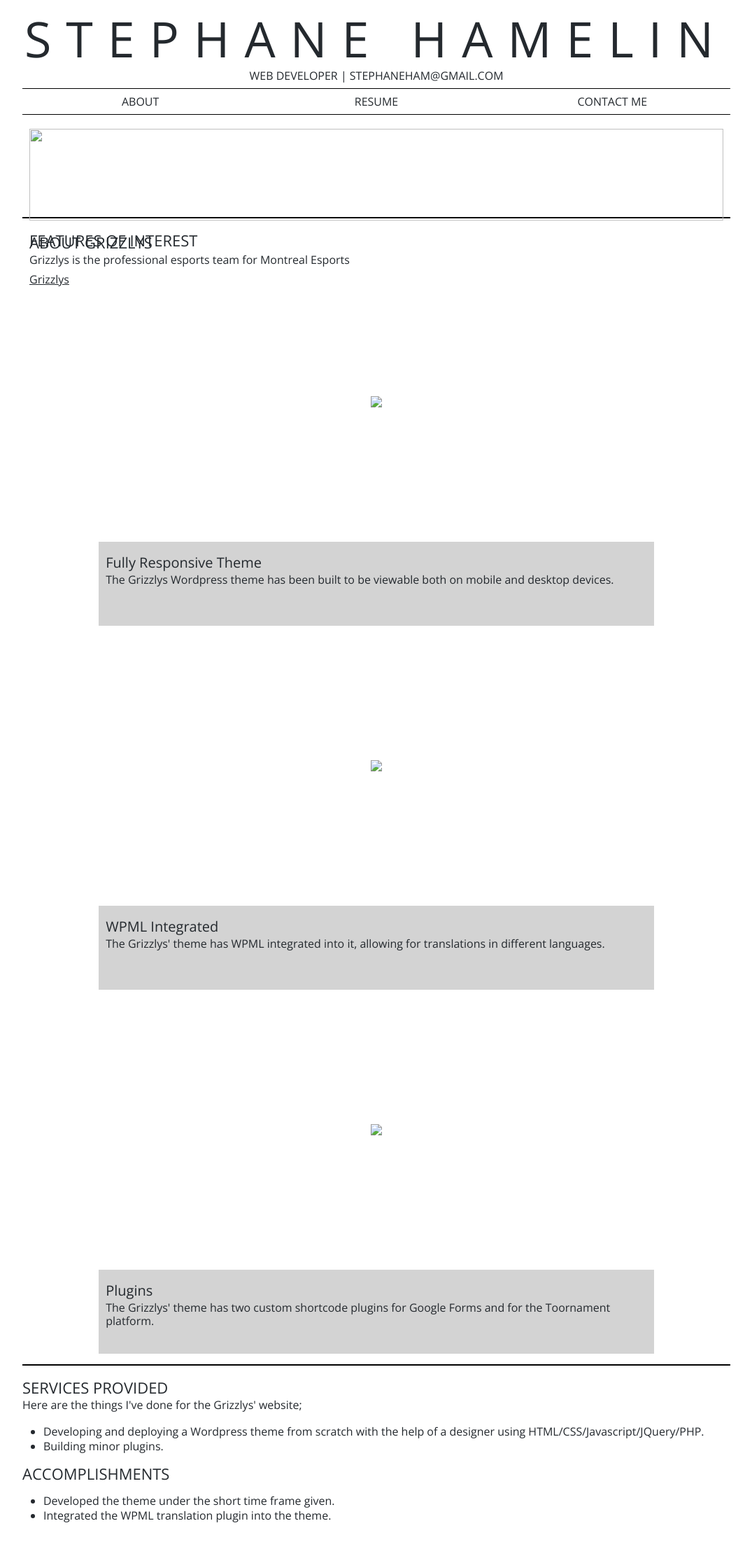
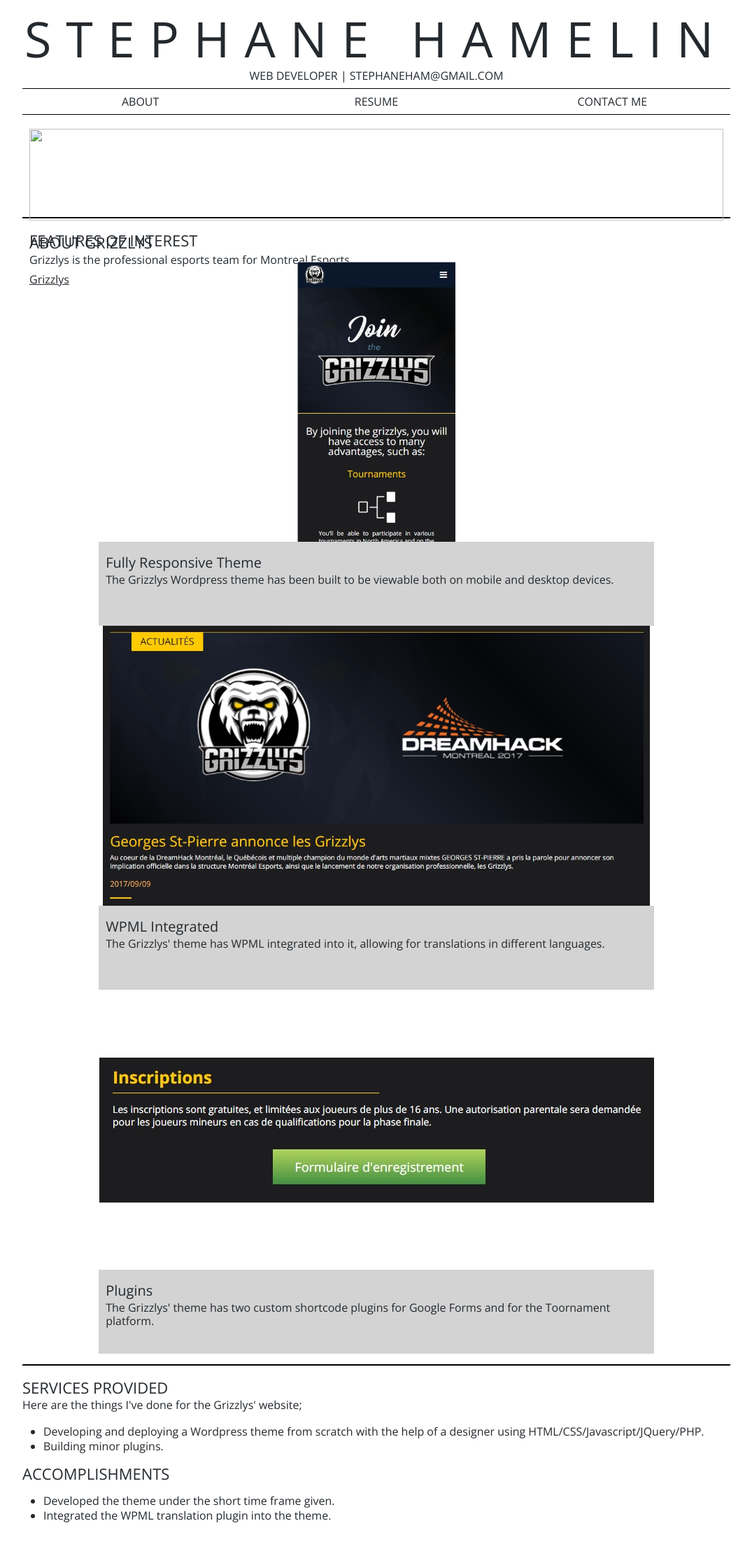
Before and after one commit to stephaneham/stephaneham.github.io, a Jekyll site: the page built from grizzlys/index.html, in a window 1280 px wide. Shown: the whole page at 70% size, without its empty margins (102-1177 px from the left). Built offline with Jekyll 4.4.1, drawn with Linux system fonts in a browser that asks for light colours; nearby versions of some CDN libraries.

Commit message:
Update index.html

```diff
--- a/grizzlys/index.html
+++ b/grizzlys/index.html
@@ -17,7 +17,7 @@
 				<div class="bxslider">
 					<div class="one-feature">
 						<div class="project-feature-img">
-							<img src="images/grizzlys-responsive.jpg">
+							<img src="/images/grizzlys-responsive.jpg">
 						</div>
 						<div class="project-desc">
 							<h2> Fully Responsive Theme </h2>
@@ -26,7 +26,7 @@
 					</div>
 					<div class="one-feature">
 						<div class="project-feature-img">
-							<img src="images/grizzlys-translated.jpg">
+							<img src="/images/grizzlys-translated.jpg">
 						</div>
 						<div class="project-desc">
 							<h2> WPML Integrated </h2>
@@ -35,7 +35,7 @@
 					</div>
 					<div class="one-feature">
 						<div class="project-feature-img">
-							<img src="images/grizzlys-plugins.jpg">
+							<img src="/images/grizzlys-plugins.jpg">
 						</div>
 						<div class="project-desc">
 							<h2> Plugins </h2>
```
